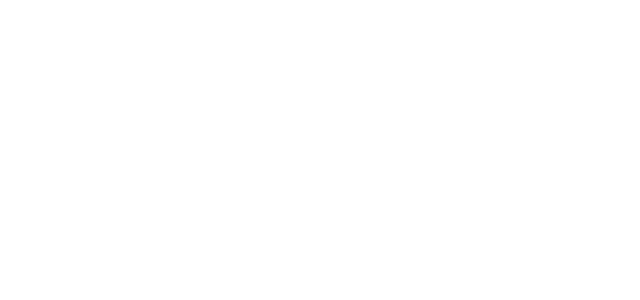
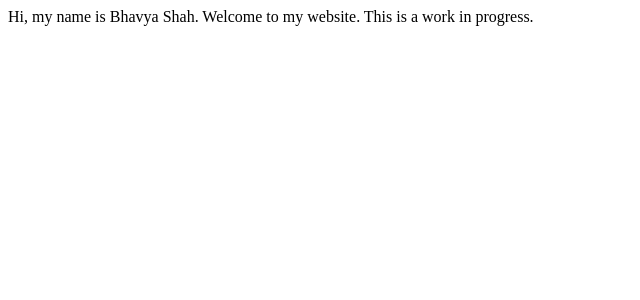
Before and after one commit to NotaEfficientCoder/Portfolio-Website, a Next.js app: page / in a window 1280 px wide. Shown: the top 300 px of the page, without its empty margins (0-640 px from the left). Built offline with nearby package versions, Linux system fonts and the light colour scheme.

Commit message:
Updated launch page message

```diff
--- a/src/app/page.tsx
+++ b/src/app/page.tsx
@@ -3,7 +3,7 @@
 export default function Home() {
   return (
     <div>
-
+       Hi, my name is Bhavya Shah. Welcome to my website. This is a work in progress.
     </div>
   )
 }
```
